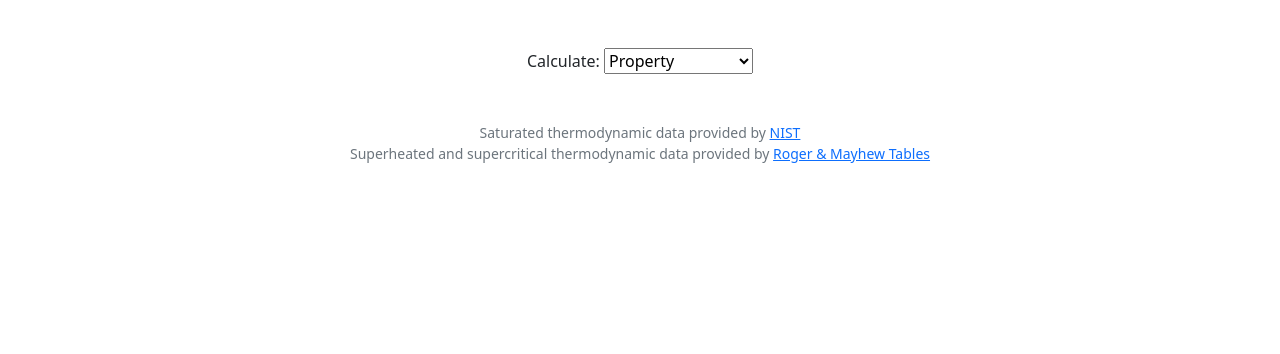
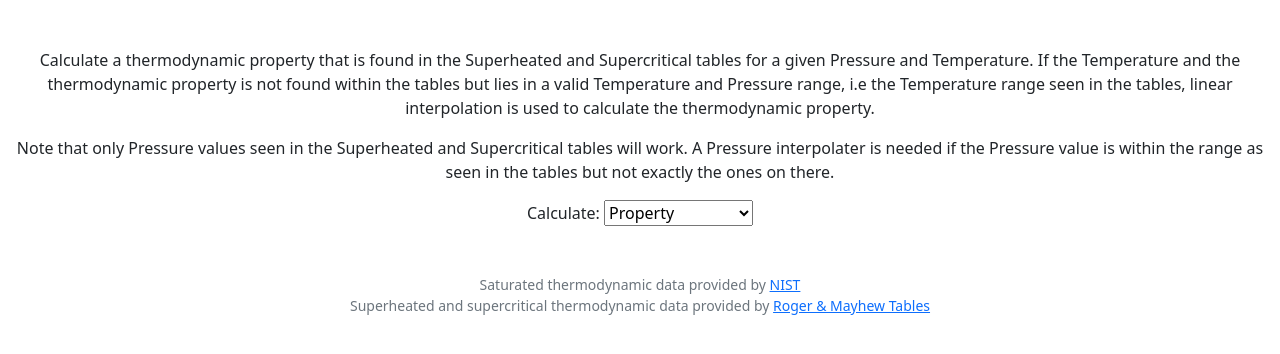
Before and after one commit to HsN22/CS50x-Final-Project, a Flask app: page /heated in a window 1280 px wide. Shown: the part 56-410 px from the top of the page. Run offline with Flask 3, Linux system fonts and the light colour scheme; some libraries are stand-ins or nearby versions.

Commit message:
hyperlinks finished

```diff
--- a/templates/adibatic.html
+++ b/templates/adibatic.html
@@ -19,10 +19,10 @@
         <button class="btn btn-primary" type="submit">Calculate</button>
     </form>
 
-    <p>For an Adibatic system, the Entropy \( H \) is constant throught the process. This means it will be the same at the starting Pressure and the final Temperature.</p>
+    <p style="margin-top: 40px;">For an Adibatic system, the Entropy \( H \) is constant throught the process. This means it will be the same at the starting Pressure and the final Temperature.</p>
     <p>Values of <sub>f</sub> <sub>g</sub> and <sub>fg</sub> are obtained from the Saturated tables</p>
     <p>Steps:</p>
-    <p>1. Calculate the Dryness Fraction, \( x_{2} \), at \( s_2 \). Since it is Saturated steam, \( s_1 \) = \( s_g \)</p>
+    <p>1. Calculate the Dryness Fraction, \( x_{2} \) at \( s_2 \). Since it is Saturated steam, \( s_1 \) = \( s_g \)</p>
     <p>2. Since process is Adibatic, \( s_{1} \) is the same as \( s_{2} \) so \( x_2 \) at \( s_2 \) can be calculated</p>
     <p>3. Desired property, i.e final Enthalpy, \( h_2 \), can be calculated using \( x_2 \)</p>
 
--- a/templates/heated.html
+++ b/templates/heated.html
@@ -5,6 +5,17 @@
 {% endblock %}
 
 {% block main %}
+    <p>
+       Calculate a thermodynamic property that is found in the Superheated and Supercritical tables for a given Pressure and Temperature.
+       If the Temperature and the thermodynamic property is not found within the tables but lies in a valid Temperature and Pressure range,
+       i.e the Temperature range seen in the tables, linear interpolation is used to calculate the thermodynamic property.
+    </p>
+    <p>
+       Note that only Pressure values seen in the Superheated and Supercritical tables will work.
+       A Pressure interpolater is needed if the Pressure value is within the range as seen in the tables but not exactly the ones on there.
+    </p>
+
+
     <!--Is hardcoding the options good practice or use for loop, array like in Froshims example?-->
     <form action="/heated" method="POST">
         <label for="calcType">Calculate:</label>
--- a/templates/layout.html
+++ b/templates/layout.html
@@ -45,7 +45,7 @@
                           Superheated & Supercritical
                         </a>
                         <ul class="dropdown-menu" aria-labelledby="navbarDropdownMenuLink">
-                          <li><a class="dropdown-item" aria-current="page" href="/heated">Temperature Interpolation</a></li>
+                          <li><a class="dropdown-item" aria-current="page" href="/heated">Temperature Linear Interpolater</a></li>
                         </ul>
                     </li>
                 </ul>
@@ -57,8 +57,8 @@
         </main>
 
         <footer class="mb-5 small text-center text-muted">
-            <div>Saturated thermodynamic data provided by <a href=https://webbook.nist.gov/chemistry/fluid/>NIST</a></div>
-            <div>Superheated and supercritical thermodynamic data provided by <a href=https://www.wiley.com/en-gb/Thermodynamic+and+Transport+Properties+of+Fluids%2C+5th+Edition-p-9781119848981>Roger & Mayhew Tables</a></div>
+            <div>Saturated thermodynamic data provided by <a href="https://webbook.nist.gov/chemistry/fluid/" target="_blank">NIST</a></div>
+            <div>Superheated and supercritical thermodynamic data provided by <a href="https://www.wiley.com/en-gb/Thermodynamic+and+Transport+Properties+of+Fluids%2C+5th+Edition-p-9781119848981" target="_blank">Roger & Mayhew Tables</a></div>
         </footer>
 
 
--- a/templates/pressure.html
+++ b/templates/pressure.html
@@ -7,7 +7,7 @@
 {% block main %}
     <script type="text/javascript" async src="https://cdn.jsdelivr.net/npm/mathjax@3/es5/tex-mml-chtml.js"></script>
 
-    <p>Calculate the Saturated Pressure using tables, the Arden Buck method and the Affandi et al. method</p>
+    <p>Calculate the Saturated Pressure using tables, the <a href="https://www.hygrometers.com/wp-content/uploads/CR-1A-users-manual-2009-12.pdf" target="_blank">Arden Buck equation (1996)</a> and the <a href="https://doi.org/10.1016/j.proeng.2013.02.095" target="_blank">Affandi et al. (2013) method</a>.</p>
     <form action = "/pressure" method = "post">
         <div class="mb-3">
             <input autocomplete="off" autofocus class="form-control mx-auto w-auto" id="temperature" name="temperature" placeholder="Temperature" type="text">
--- a/templates/result.html
+++ b/templates/result.html
@@ -10,7 +10,7 @@
     <p>The specific volume using the ideal gas equation is {{ v }}</p>
     <p>The specific volume using the Affandi equation is {{ affandi_v_g }}</p>
 
-    <h2>Error Graph</h2>
+    <h2 style="margin-top: 40px;">Error Graph</h2>
     <img src="{{ url_for('static', filename='error_graph.png') }}" alt="Error Graph">
 
 {% endblock %}
--- a/templates/specific.html
+++ b/templates/specific.html
@@ -7,7 +7,7 @@
 {% block main %}
     <script type="text/javascript" async src="https://cdn.jsdelivr.net/npm/mathjax@3/es5/tex-mml-chtml.js"></script>
 
-    <p>Calculate the specific volume of saturated vapor using steam tables, the Ideal Gas equation and the Affandi et al. method (2013).</p>
+    <p>Calculate the specific volume of saturated vapor using steam tables, the Ideal Gas equation and the <a href="https://doi.org/10.1016/j.proeng.2013.02.095" target="_blank">Affandi et al. (2013) method</a>.</p>
     <form action = "/specific" method = "post">
         <div class="mb-3">
             <input autocomplete="off" autofocus class="form-control mx-auto w-auto" id="temperature" name="temperature" placeholder="Temperature" type="text">
```
Also changed, not shown: other parts of templates/pressure.html (+2 -2 lines), other parts of templates/specific.html (+2 -2 lines), templates/pressresult.html (+6 -5 lines).
